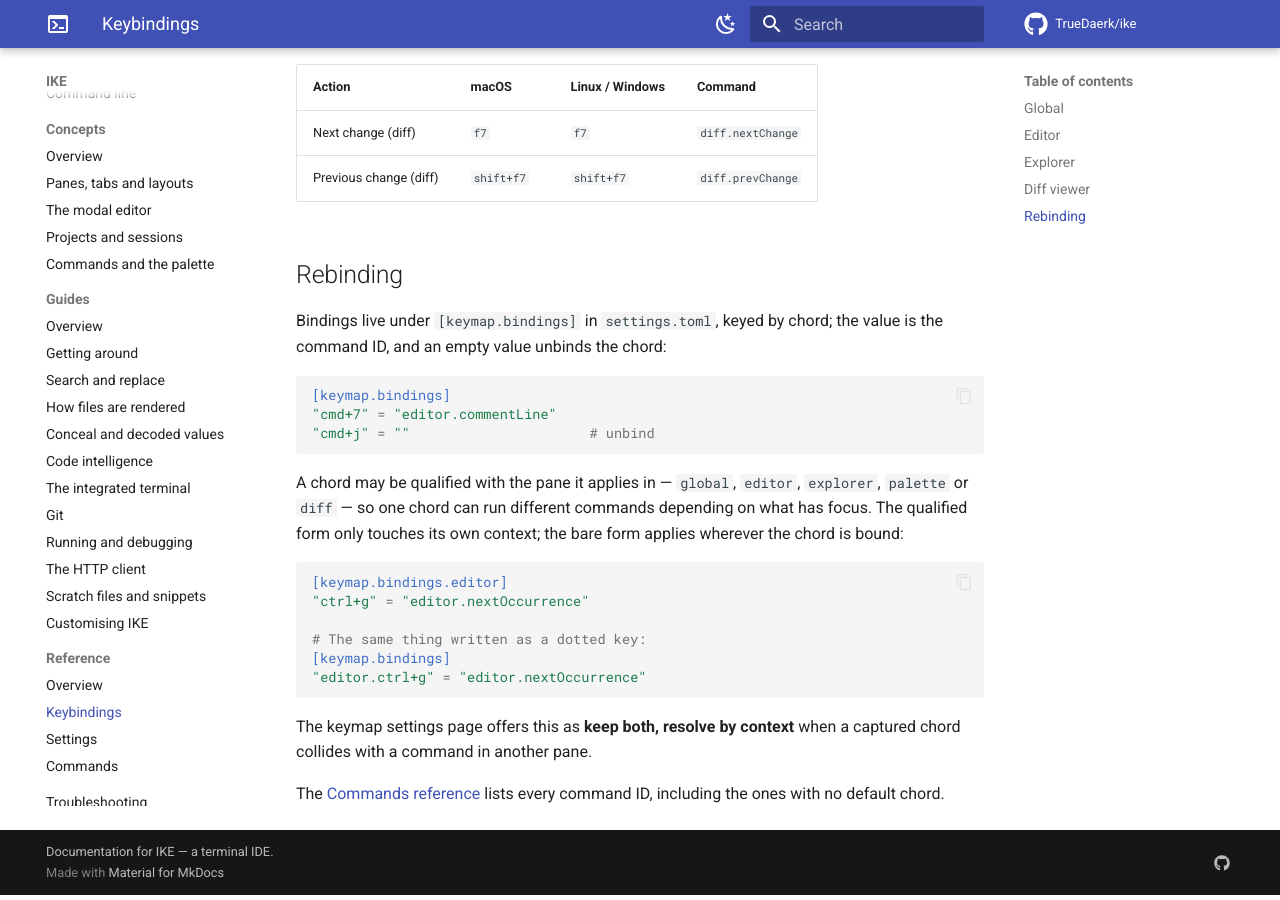
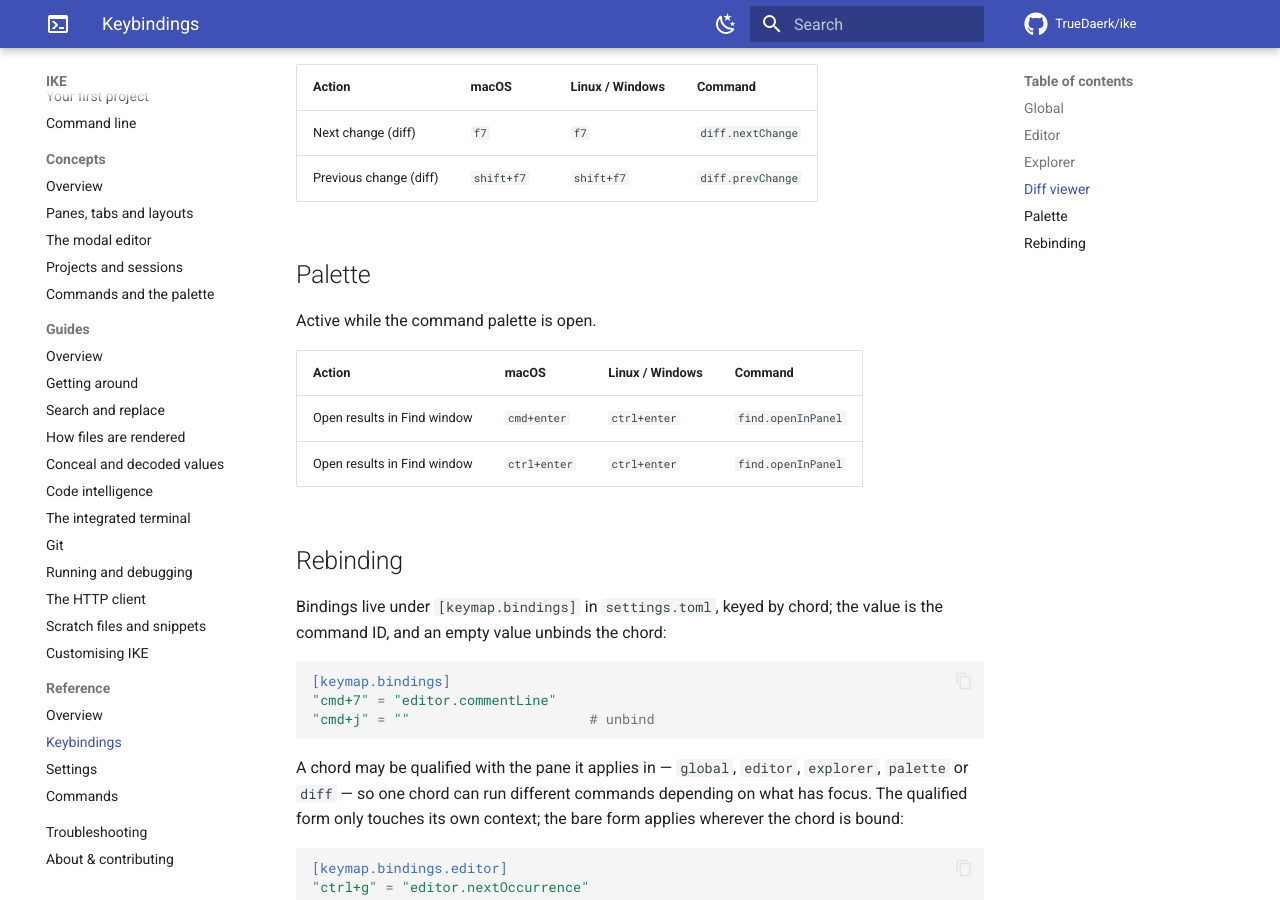
Before and after one commit to TrueDaerk/ike, an MkDocs documentation site: the page built from userdocs/reference/keybindings.md, in a window 1280 px wide and 900 px high, scrolled down 8254 px. Built offline with MkDocs 1.6.1 and Material for MkDocs 9.7.7, drawn with Linux system fonts in a browser that asks for light colours; comment, search, counter and statistics services are not loaded.

Commit message:
docs: regenerate reference docs after merging main
Picks up main's find.openInPanel command/keybinding that had drifted
out of userdocs/reference since this branch forked.

Co-Authored-By: Claude Sonnet 5 <noreply@anthropic.com>

```diff
--- a/userdocs/reference/keybindings.md
+++ b/userdocs/reference/keybindings.md
@@ -201,6 +201,15 @@ Active when a diff pane has focus.
 | Next change (diff) | `f7` | `f7` | `diff.nextChange` |
 | Previous change (diff) | `shift+f7` | `shift+f7` | `diff.prevChange` |
 
+## Palette
+
+Active while the command palette is open.
+
+| Action | macOS | Linux / Windows | Command |
+|---|---|---|---|
+| Open results in Find window | `cmd+enter` | `ctrl+enter` | `find.openInPanel` |
+| Open results in Find window | `ctrl+enter` | `ctrl+enter` | `find.openInPanel` |
+
 ## Rebinding
 
 Bindings live under `[keymap.bindings]` in `settings.toml`, keyed by chord;
```
Also changed, not shown: userdocs/reference/commands.md (+1 -0 lines).
